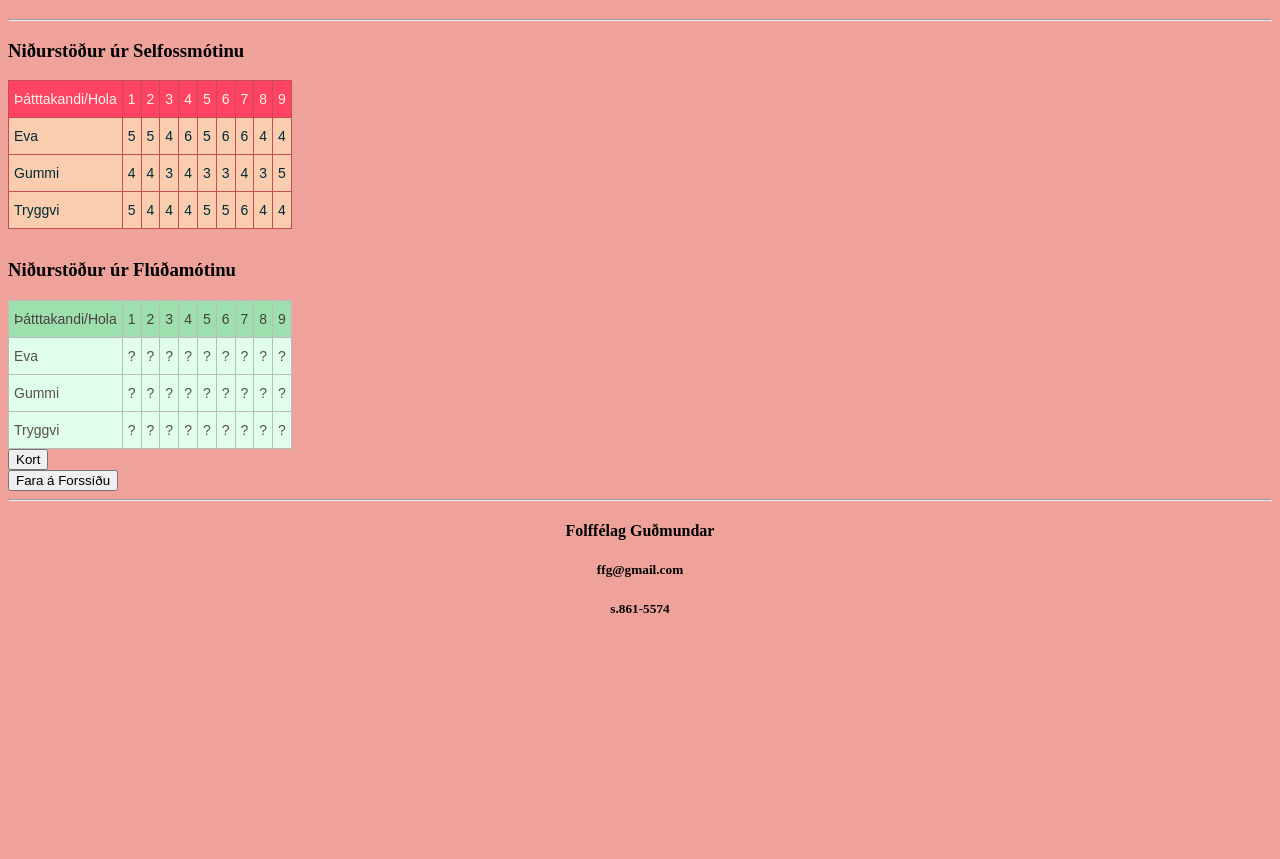
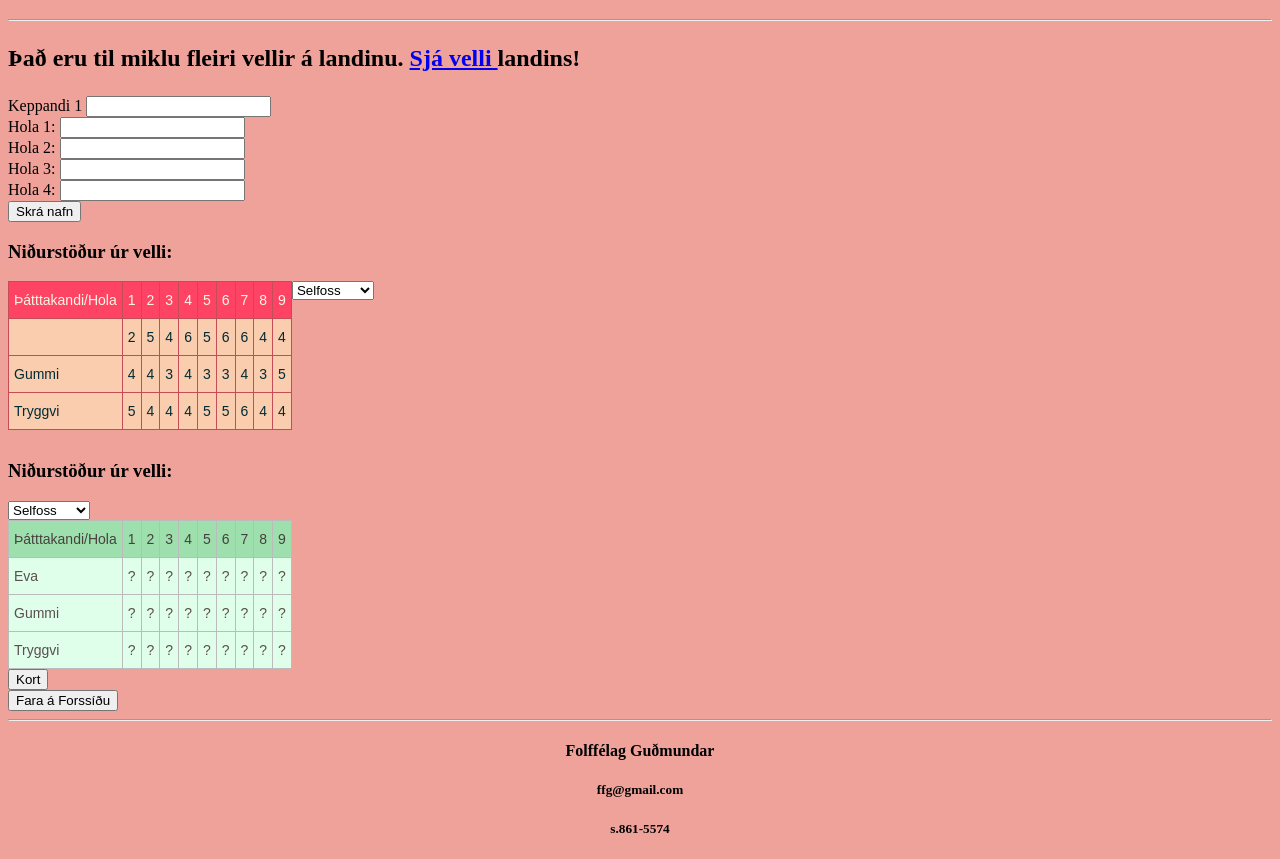
Before and after one commit to gummisig94/BestWebsidaEver, a website: page folf.html in a window 1280 px wide. Shown: the part 61-920 px from the top of the page. Before the commit the page ends 800 px from the top, so only its background shows below. Drawn offline with Linux system fonts and the light colour scheme.

Commit message:
Vinna í folf töflunni

```diff
--- a/folf.html
+++ b/folf.html
@@ -9,7 +9,28 @@
 </head>
 
 <body>
-    <h3> Niðurstöður úr Selfossmótinu</h3>
+    <h2>
+        <p>Það eru til miklu fleiri vellir á landinu. <a href="kort.html"> Sjá velli </a> landins! </p>
+    </h2>
+
+    <form id="frm1" action="/action_page.php">
+        Keppandi 1 <input type="text" name="fullname" value=""><br>
+        Hola 1: <input type="number" name="hola1" value=""><br>
+        Hola 2: <input type="number" name="hola2" value=""><br>
+        Hola 3: <input type="number" name="hola2" value=""><br>
+        Hola 4: <input type="number" name="hola3" value=""><br>
+    </form>
+
+    <button onclick="myFunction()">Skrá nafn</button>
+
+
+    <h3>Niðurstöður úr velli:</h3>
+    <select>
+        <option value="Selfoss">Selfoss</option>
+        <option value="Laugardal">Laugardal</option>
+        <option value="Flúðir">Flúðir</option>
+        <option value="Akureyri">Akureyri</option>
+    </select>
     <table class="tg" ;
            STYLE="margin-bottom: 30px;">
         <tr>
@@ -25,8 +46,8 @@
             <th class="tg-0lax">9</th>
         </tr>
         <tr>
-            <td class="tg-cly1">Eva</td>
-            <td class="tg-cly1">5</td>
+            <td class="tg-cly1"> <p id="nafnKeppanda"></p></td>
+            <td class="tg-cly1">2</td>
             <td class="tg-cly1">5</td>
             <td class="tg-cly1">4</td>
             <td class="tg-0lax">6</td>
@@ -62,7 +83,13 @@
         </tr>
     </table>
 
-    <h3> Niðurstöður úr Flúðamótinu</h3>
+    <h3>Niðurstöður úr velli:</h3>
+    <select>
+        <option value="Selfoss">Selfoss</option>
+        <option value="Laugardal">Laugardal</option>
+        <option value="Flúðir">Flúðir</option>
+        <option value="Akureyri">Akureyri</option>
+    </select>
     <table class="græntafla">
         <tr>
             <th class="græntafla-cly1">Þátttakandi/Hola</th>
@@ -129,5 +156,15 @@
     <h5 style="text-align:center;"> ffg@gmail.com</h5>
     <h5 style="text-align:center;">s.861-5574 </h5>
 </footer>
-<script></script>
+<script>
+    function myFunction() {
+  var x = document.getElementById("frm1");
+  var text = "";
+  var i;
+  for (i = 0; i < x.length ;i++) {
+    text += x.elements[i].value;
+  }
+  document.getElementById("nafnKeppanda").innerHTML = text;
+}
+</script>
 </html>
```
